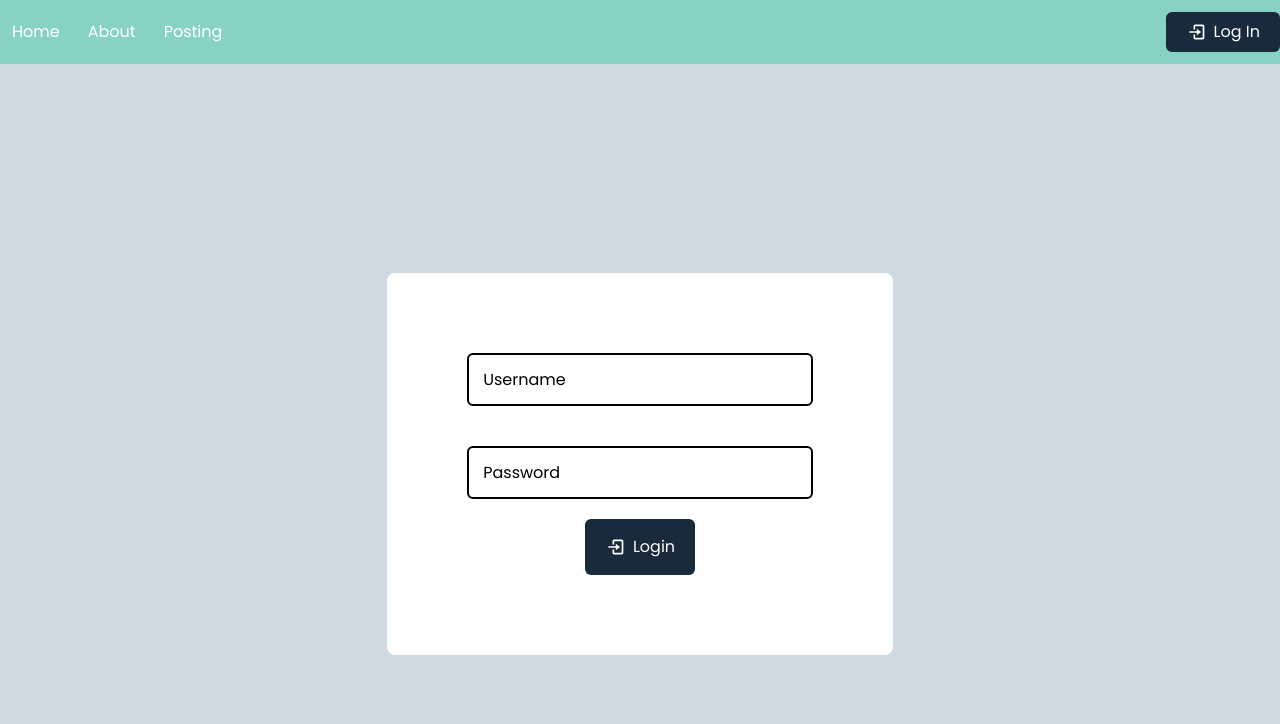
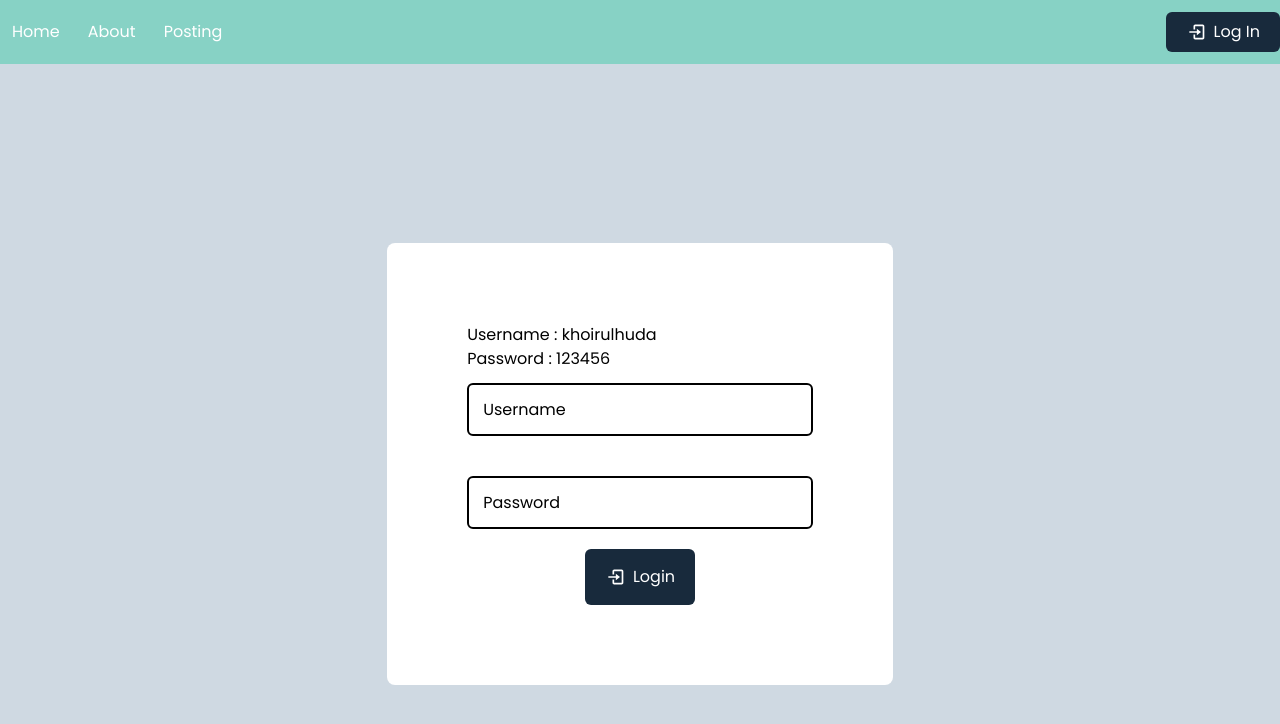
Before and after one commit to huda-addelson/programming-test, a React (Vite) app: page /login in a window 1280 px wide. Shown: the top 724 px of the page. Built offline with nearby package versions, Linux system fonts and the light colour scheme.

Commit message:
update login hardcore

```diff
--- a/src/Pages/Login.jsx
+++ b/src/Pages/Login.jsx
@@ -48,12 +48,14 @@ export default function Login() {
         <form
           onSubmit={onSubmit}
           className='w-full sm:w-9/12 lg:w-2/5 bg-white p-10 sm:p-14 md:p-20 flex flex-col rounded-lg'>
+          <span>Username : khoirulhuda</span>
+          <span>Password : 123456</span>
           <UserInput
             title='Username'
             type='text'
             name='username'
             value={username}
-            className='mb-10'
+            className='mb-10 mt-3'
             handlerChange={(e) => dispatch(setUsername(e.target.value))}
           />
           <ToastContainer />
```
